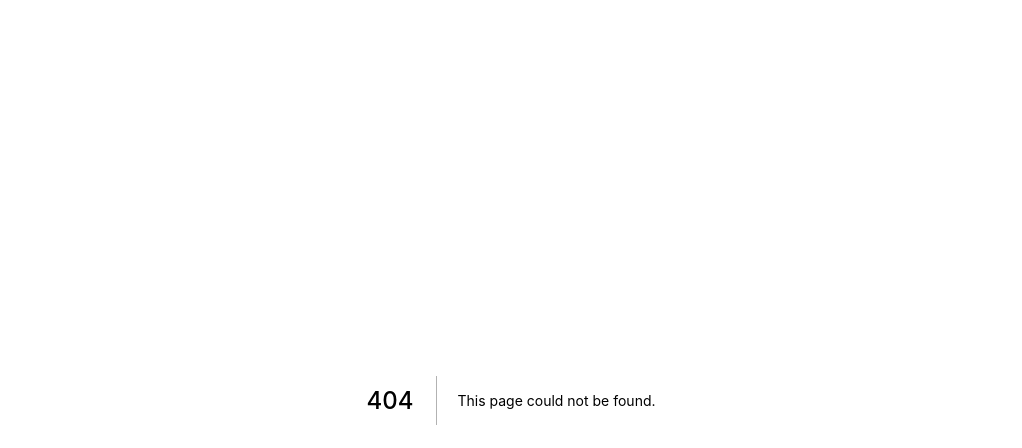
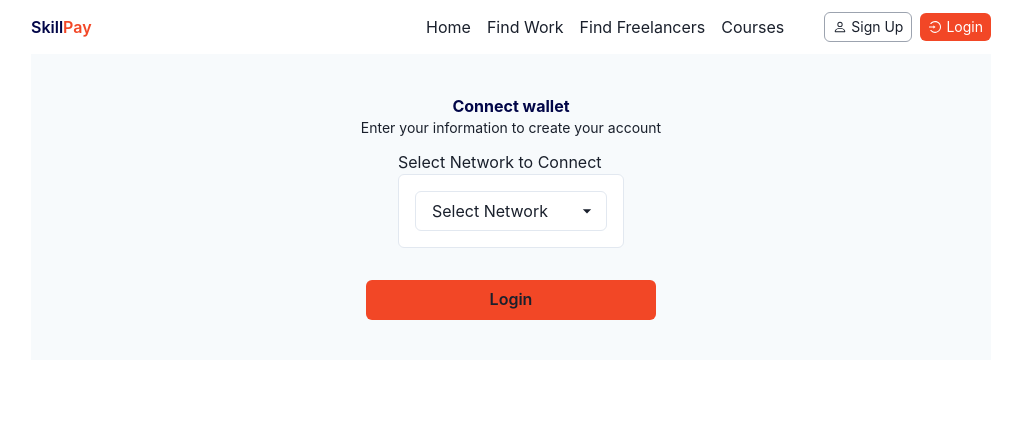
Before and after one commit to Padom2020/SkillPay_Frontend, a Next.js app: page /connectwallet in a window 1280 px wide. Before the commit this address had no page. Shown: the top 448 px of the page, without its empty margins (129-1151 px from the left). Built offline with nearby package versions, Linux system fonts and the light colour scheme.

Commit message:
Connect wallet page

```diff
--- /dev/null
+++ b/components/Auth/ConnectWallet.tsx
@@ -0,0 +1,44 @@
+import { Box, Button, Center, Container, Image, Select, SimpleGrid, Stack, Text } from "@chakra-ui/react";
+import { MdArrowDropDown } from "react-icons/md";
+
+
+function SelectAccountType() {
+
+    return(
+
+<Stack alignItems={"center"} justifyContent={"center"} spacing="3" maxWidth={"600px"}>
+    <Center flexDir="column">
+        <Text className='text-primary font-bold'>
+        Connect wallet
+        </Text>
+        <Text className='space-x-1 text-sm rounded-md'>
+        Enter your information to create your account
+        </Text>
+    </Center>
+    <SimpleGrid spacing="8">
+        <Container maxW="container.lg" w="full" px={8} mx="auto">
+    <Text>
+        Select Network to Connect
+    </Text>
+    <Center flexDir={"column"} p='4' className=" bg-white  rounded-md border" >
+    <Stack spacing='3' textAlign={"center"}>
+    <Select icon={<MdArrowDropDown />} placeholder='Select Network'>
+        <option value='Tron'>Tron Network</option>
+        <option value='Polygon'>Polygon Network</option>
+        <option value='Conflux'>Conflux Network</option>
+        <option value='Binance'>Binance Network</option>
+        <option value='Etheruem'>Etheruem Network</option>
+    </Select>
+     </Stack>
+    </Center>
+        </Container>
+    <Button type="submit" bg="#F24726">
+       Login
+    </Button>
+    </SimpleGrid>
+</Stack>
+
+    )
+}
+
+export default SelectAccountType;
--- a/components/Auth/SelectAccountType.tsx
+++ b/components/Auth/SelectAccountType.tsx
@@ -26,7 +26,7 @@ function SelectAccountType() {
           objectFit={"contain"}/>
         </Box>
     <Stack spacing='3' textAlign={"center"}>
-     <Text _groupHover={{color:'#020648'}} className='pace-x-1 font-bold text-black'>
+     <Text _groupHover={{color:'#020648'}} className='pace-x-1 font-bold text-gray-500'>
      Sign up as an employer
      </Text>
      <Text className='space-x-1 text-sm rounded-md'>
@@ -45,7 +45,7 @@ function SelectAccountType() {
           objectFit={"contain"}/>
         </Box>
     <Stack spacing='3' textAlign={"center"}>
-     <Text _groupHover={{color:'#020648'}} className='pace-x-1 text-black font-bold'>
+     <Text _groupHover={{color:'#020648'}} className='pace-x-1 text-gray-500 font-bold'>
      Sign up as an freelancer
      </Text>
      <Text className='space-x-1 text-sm rounded-md'>
--- /dev/null
+++ b/pages/connectwallet.tsx
@@ -0,0 +1,14 @@
+import React from "react";
+import AuthLayout from "../components/Auth/AuthLayout";
+import ConnectWallet from "../components/Auth/ConnectWallet";
+
+
+function login() {
+  return (
+    <AuthLayout>
+        <ConnectWallet/>
+      </AuthLayout>
+  );
+}
+
+export default login;
```
